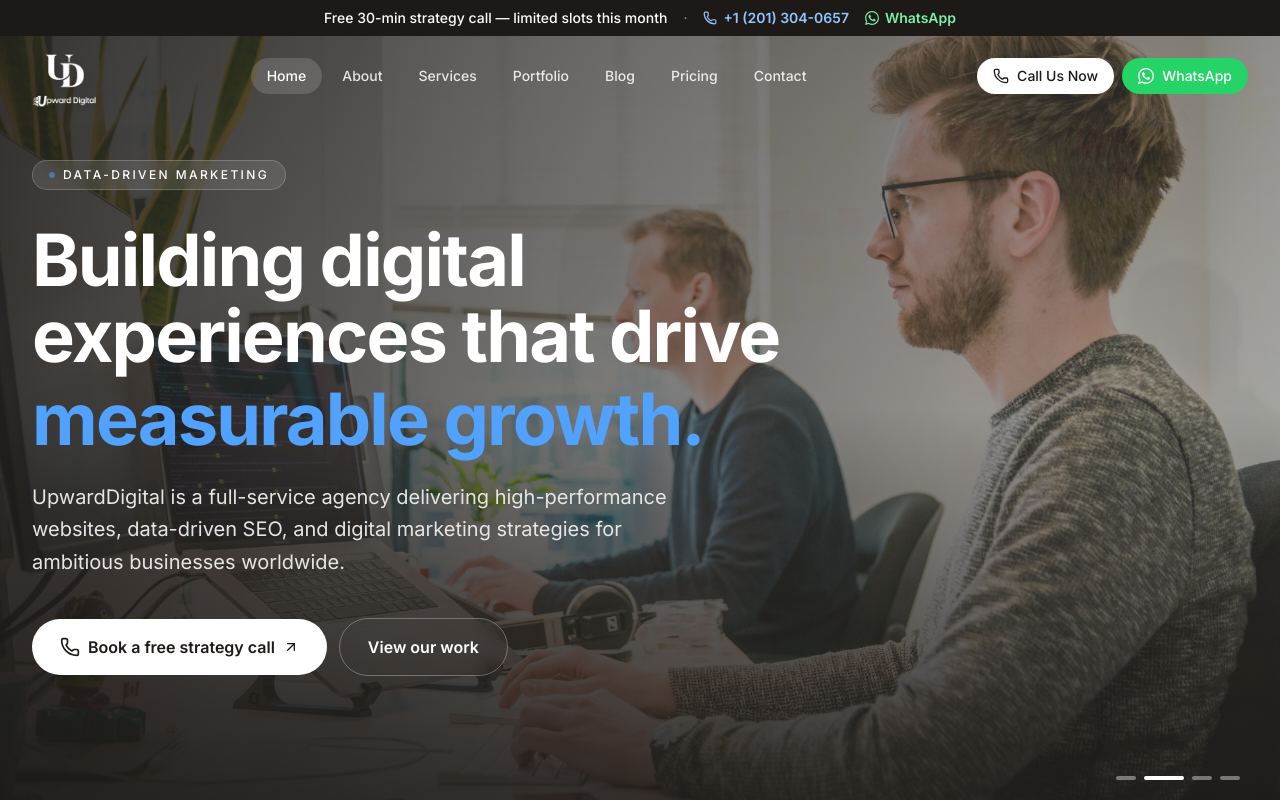
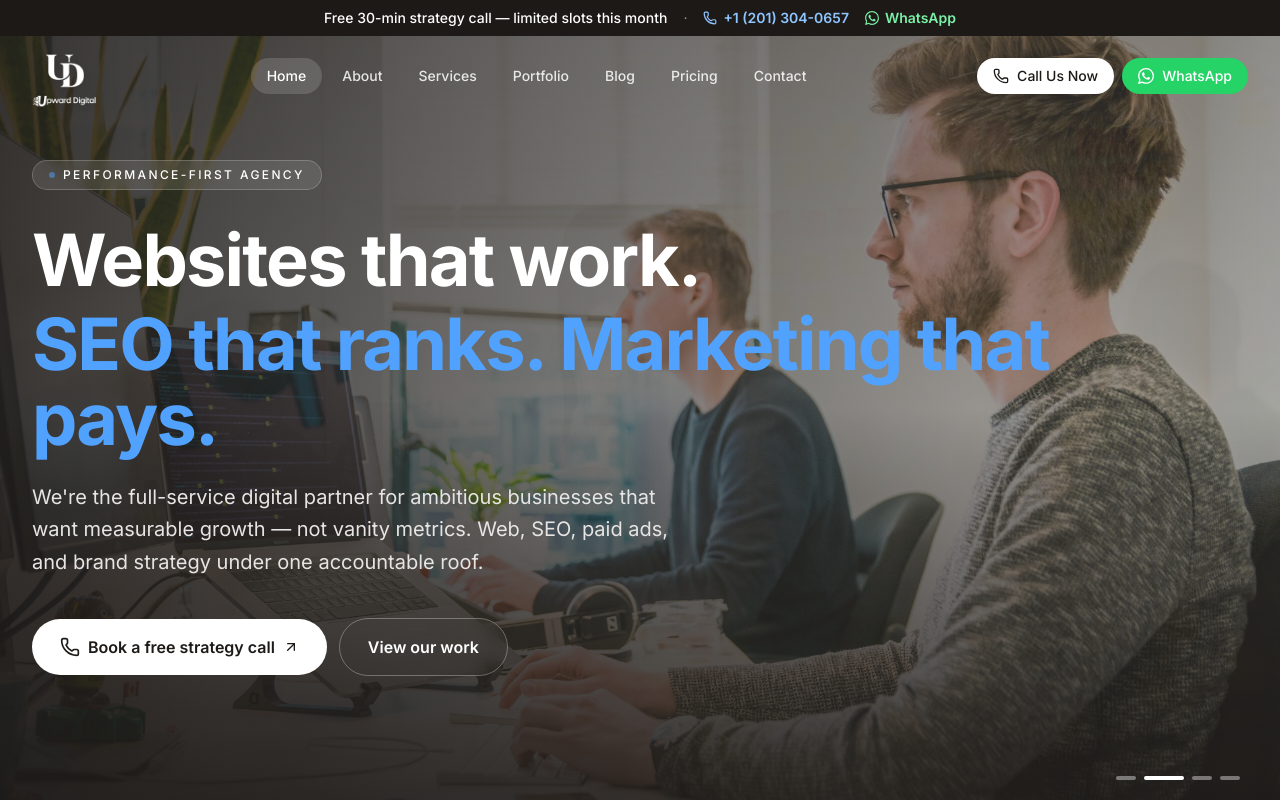
Before and after one commit to TalhaFaisal777/upwarddigital-site, a React (Vite) app: page / in a window 1280 px wide. Shown: the top 800 px of the page. Built offline with nearby package versions, Linux system fonts and the light colour scheme.

Commit message:
Sharpen hero copy with direct outcome-focused headlines and eyebrow rotation

```diff
--- a/src/pages/Home.jsx
+++ b/src/pages/Home.jsx
@@ -23,19 +23,19 @@ const PHONE_HREF = "tel:+12013040657"
 const heroSlides = [
   {
     image: "/hero/team.jpg",
-    eyebrow: "Strategy & Execution",
+    eyebrow: "Web · SEO · Marketing",
   },
   {
     image: "/hero/analytics.jpg",
-    eyebrow: "Data-Driven Marketing",
+    eyebrow: "Performance-First Agency",
   },
   {
     image: "/hero/laptop.jpg",
-    eyebrow: "Performance That Scales",
+    eyebrow: "Built For Measurable Results",
   },
   {
     image: "/hero/meeting.jpg",
-    eyebrow: "Built On Partnership",
+    eyebrow: "Your Growth Partner",
   },
 ]
 
@@ -150,10 +150,10 @@ export default function Home() {
             initial={{ opacity: 0, y: 20 }}
             animate={{ opacity: 1, y: 0 }}
             transition={{ duration: 0.7 }}
-            className="text-4xl sm:text-5xl md:text-6xl lg:text-7xl font-bold tracking-tight leading-[1.05] text-white max-w-4xl mb-6"
+            className="text-4xl sm:text-5xl md:text-6xl lg:text-7xl font-bold tracking-tight leading-[1.05] text-white max-w-5xl mb-6"
           >
-            Building digital experiences that drive
-            <span className="block text-blue-400 mt-2">measurable growth.</span>
+            Websites that work.
+            <span className="block text-blue-400 mt-2">SEO that ranks. Marketing that pays.</span>
           </motion.h1>
 
           <motion.p
@@ -162,8 +162,9 @@ export default function Home() {
             transition={{ duration: 0.6, delay: 0.15 }}
             className="text-lg md:text-xl text-stone-200 max-w-2xl mb-10 leading-relaxed"
           >
-            UpwardDigital is a full-service agency delivering high-performance websites,
-            data-driven SEO, and digital marketing strategies for ambitious businesses worldwide.
+            We're the full-service digital partner for ambitious businesses that want
+            measurable growth — not vanity metrics. Web, SEO, paid ads, and brand
+            strategy under one accountable roof.
           </motion.p>
 
           <motion.div
```
